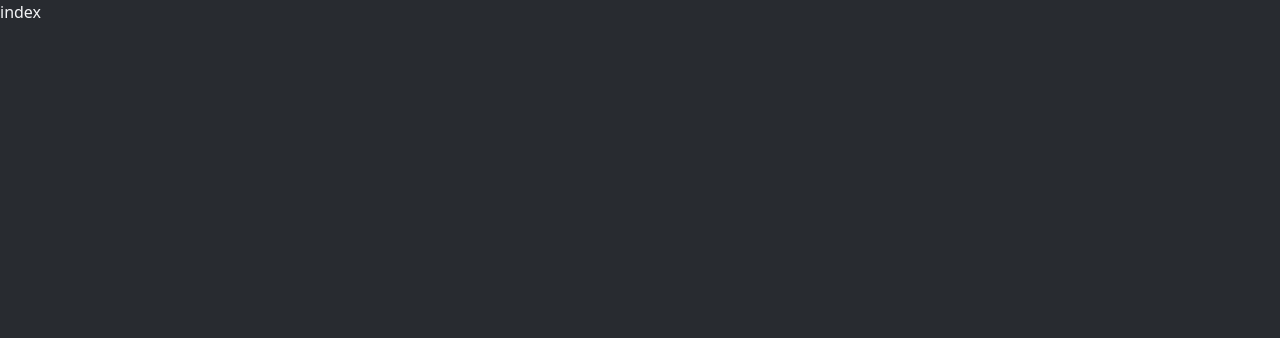
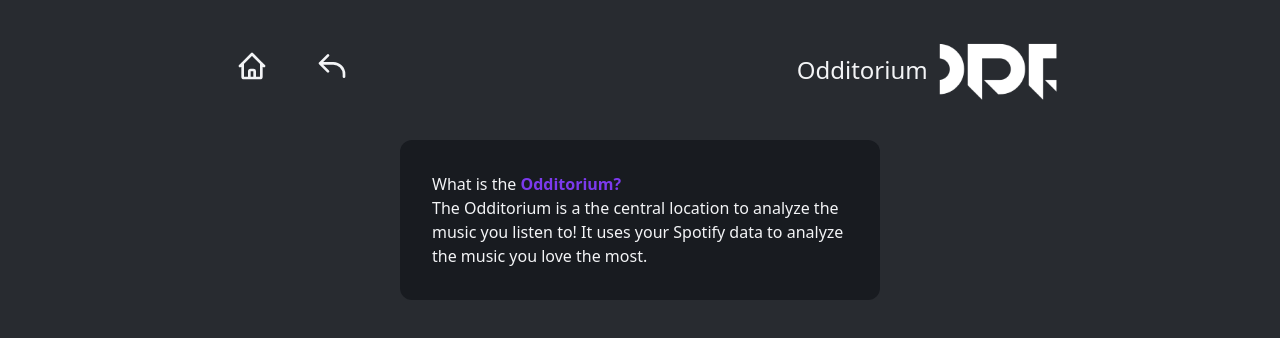
Before and after one commit to Ahljenn/odditory, a Next.js app: page /odditorium in a window 1280 px wide. Shown: the top 338 px of the page. Built offline with nearby package versions, Linux system fonts and the light colour scheme.

Commit message:
Added odd text color from default tailwind color palette

```diff
--- a/pages/login.tsx
+++ b/pages/login.tsx
@@ -18,7 +18,7 @@ const Login = ({ providers }: any) => {
             <div className="relative w-[5rem] h-[5rem]">
               <Image src="/logo.png" alt="logo" layout="fill" objectFit="fill" quality={100} />
             </div>
-            <h1>Odditory</h1>
+            <h1 className="font-semibold">Odditory</h1>
           </div>
         </div>
 
@@ -26,8 +26,8 @@ const Login = ({ providers }: any) => {
           <h1 className="font-bold">Welcome!</h1>
           <div className="w-full sm:w-[20rem]">
             <p className="w-full text-sm">
-              Odditory is a simple music web app integrating Spotify data to help you discover new
-              music and analyze your listening patterns.
+              <b className="text-odd">Odditory</b> is a simple music web app integrating Spotify
+              data to help you discover new music and analyze your listening patterns.
             </p>
           </div>
 
@@ -42,7 +42,7 @@ const Login = ({ providers }: any) => {
           </div>
 
           <div
-            className="bg-primary py-2 justify-center rounded flex flex-row items-center gap-2 cursor-pointer mt-2 sm:px-[4rem] hover:bg-indigo-600 transition duration-100 ease-in-out"
+            className="bg-primary py-2 justify-center rounded flex flex-row items-center gap-2 cursor-pointer mt-2 sm:px-[4rem] hover:bg-odd transition duration-100 ease-in-out"
             onClick={() => {
               Router.push('/guest');
             }}
@@ -79,7 +79,7 @@ const Login = ({ providers }: any) => {
             <div className="relative w-[5rem] h-[5rem]">
               <Image src="/logo.png" alt="logo" layout="fill" objectFit="fill" quality={100} />
             </div>
-            <h1>Odditory</h1>
+            <h1 className="font-semibold">Odditory</h1>
           </div>
 
           <div className="flex flex-row justify-center items-center gap-5">
--- a/pages/odditorium/index.tsx
+++ b/pages/odditorium/index.tsx
@@ -1,4 +1,7 @@
 import React from 'react';
+import Head from 'next/head';
+import SubpageHeader from '../../components/ui/SubpageHeader';
+
 /**
  * This component renders the Odditorium page containing user data and analytics.
  */
@@ -6,7 +9,26 @@ const Odditorium: React.FC = (): JSX.Element => {
   /**
    * @returns JSX.Element - renders the Odditorium page.
    */
-  return <div>index</div>;
+  return (
+    <>
+      <Head>
+        <title>Odditory | Odditorium</title>
+        <link rel="icon" href="/logofav.png" />
+      </Head>
+      <SubpageHeader pageName="Odditorium" />
+      <section className="flex justify-center">
+        <div className="w-[30rem] bg-secondary rounded-xl p-8">
+          <p>
+            What is the <b className="text-odd">Odditorium?</b>
+          </p>
+          <p>
+            The Odditorium is a the central location to analyze the music you listen to! It uses
+            your Spotify data to analyze the music you love the most.
+          </p>
+        </div>
+      </section>
+    </>
+  );
 };
 
 export default Odditorium;
--- a/tailwind.config.js
+++ b/tailwind.config.js
@@ -8,6 +8,7 @@ module.exports = {
         current: 'currentColor',
         primary: '#282b30',
         secondary: '#181b20',
+        odd: '#7c3aed',
       },
     },
   },
```
